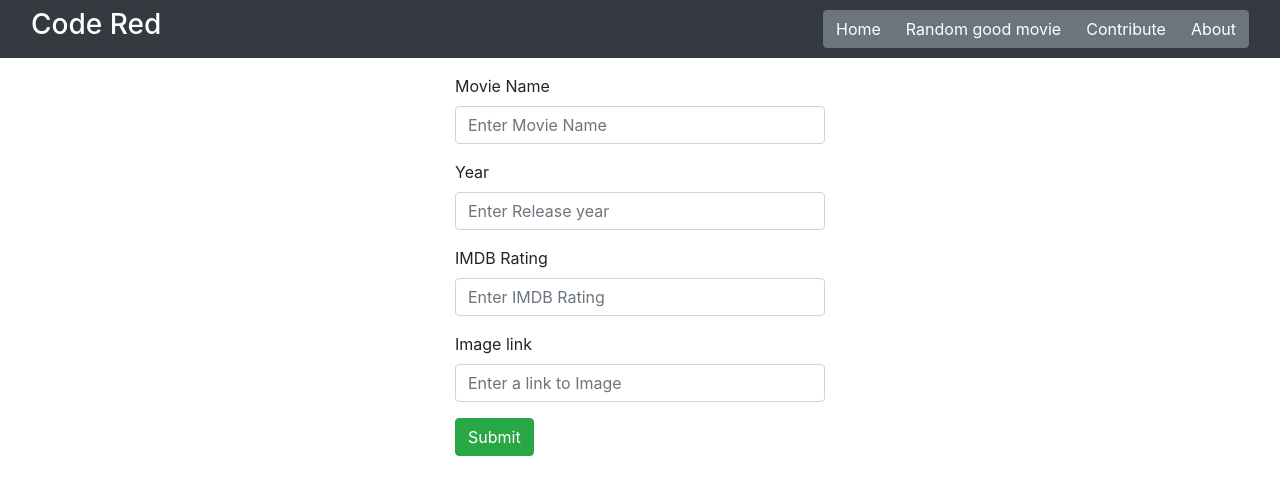
After one commit to shrn01/code-red, a Flask app: page /contribute in a window 1280 px wide. The commit adds this page. Shown: the top 495 px of the page. Run offline with Flask 2, Linux system fonts and the light colour scheme; some libraries are stand-ins or nearby versions.

Commit message:
added contributions page

```diff
--- a/main.py
+++ b/main.py
@@ -1,6 +1,7 @@
 from flask import Flask, render_template
 import sqlite3
 from data import *
+from flask import request
 
 app = Flask(__name__)
 
@@ -8,6 +9,13 @@ app = Flask(__name__)
 def index():
     return render_template("index.html",movies = get_all_movies())
 
+@app.route("/contribute", methods = ['GET', 'POST'])
+def contribute():
+    if request.method == "GET":
+        return render_template("contribute.html", post = False)
+    elif request.method == "POST":
+        print(request.form)
+        return render_template("contribute.html", post = True)
 
 @app.route('/about')
 def about():
@@ -16,14 +24,14 @@ def about():
 @app.route('/debug')
 def debug():
     create_table()
-    add_movie(("Wall-E","2008",8.4,'images/Wall-E.jpg'))
-    add_movie(("Deadpool","2016",8,'images/Deadpool.jpg'))
-    add_movie(("John Wick","2014",7.4,'images/John Wick.jpg'))
-    add_movie(("Alita: Battle Angel","2019",7.3,'images/Alita Battle Angel.jpg'))
-    add_movie(("The Dark Knight","2008",9,'images/The Dark Knight.jpg'))
-    add_movie(("Iron Man","2008",7.9,'images/Iron Man.jpg'))
-    add_movie(("Joker","2019",8.4,'images/Joker.jpg'))
-    add_movie(("Parasite","2019",8.6,'images/Parasite.jpg'))
+    add_movie(("Wall-E","2008",8.4,'static/images/Wall-E.jpg'))
+    add_movie(("Deadpool","2016",8,'static/images/Deadpool.jpg'))
+    add_movie(("John Wick","2014",7.4,'static/images/John Wick.jpg'))
+    add_movie(("Alita: Battle Angel","2019",7.3,'static/images/Alita Battle Angel.jpg'))
+    add_movie(("The Dark Knight","2008",9,'static/images/The Dark Knight.jpg'))
+    add_movie(("Iron Man","2008",7.9,'static/images/Iron Man.jpg'))
+    add_movie(("Joker","2019",8.4,'static/images/Joker.jpg'))
+    add_movie(("Parasite","2019",8.6,'static/images/Parasite.jpg'))
     s = str(get_all_movies())
     return s
 
--- /dev/null
+++ b/templates/contribute.html
@@ -0,0 +1,36 @@
+<!DOCTYPE html>
+<html>
+    <head>
+        <title>
+            Contribute - Code Red
+        </title>
+    </head>
+    <body>
+        {% extends "template.html" %}
+        {% block content %}
+        <div class = "container" style="max-width: 400px;">
+            <form method = "POST">
+                <div class = "form-group">
+                    <label for = "ihdig">Movie Name </label>
+                    <input class = "form-control" placeholder="Enter Movie Name" type = "text",name = "ihdig" required>
+                </div>
+                <div class = "form-group">
+                    <label for = "year">Year</label>
+                    <input required class = "form-control" placeholder="Enter Release year" type = "text", name = "year">
+                </div>
+                <div class = "form-group">
+                    <label for = "imbd">IMDB Rating</label>
+                    <input required class = "form-control" placeholder="Enter IMDB Rating" type = "text", name = "imbd">
+                </div>
+                <div class = "form-group">
+                    <label for = "link">Image link</label>
+                    <input required class = "form-control" placeholder="Enter a link to Image" type = "text", name = "link">
+                </div>
+                <div>
+                    <input type = "submit" class = "btn btn-success", name = "Submit">
+                </div>
+            </form>
+        </div>
+        {% endblock %}
+    </body>
+</html>
--- a/templates/template.html
+++ b/templates/template.html
@@ -23,7 +23,7 @@
                     <div class = 'btn-group float-right'>
                         <div class = 'btn btn-secondary'><a href = "{{ url_for('index') }}" class = 'text-white'>Home</a></div>
                         <div class = 'btn btn-secondary'><a href = "#" class = 'text-white'>Random good movie</a></div>
-                        <div class = 'btn btn-secondary'><a href = "#" class = 'text-white'>Contribute</a></div>
+                        <div class = 'btn btn-secondary'><a href = "{{url_for('contribute') }}" class = 'text-white'>Contribute</a></div>
                         <div class = 'btn btn-secondary'><a href = "{{ url_for('about') }}" class = 'text-white'>About</a></div>
                     </div>
                 </nav>
```
Also changed, not shown: templates/index.html (+4 -4 lines), movies.db.
